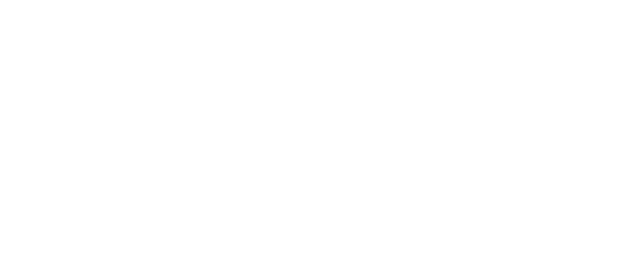
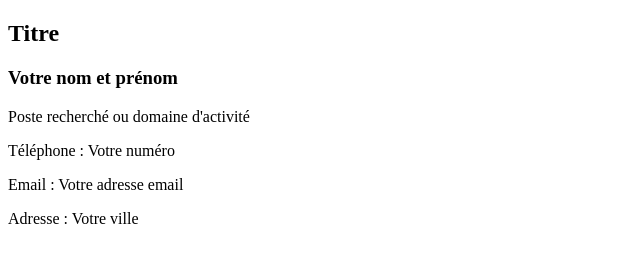
Before and after one commit to Reine008/mon-cv, a plain HTML site: page index.html in a window 1280 px wide. Shown: the whole page, without its empty margins (0-640 px from the left). Drawn offline with Linux system fonts and the light colour scheme.

Commit message:
mise en place de la section titre

```diff
--- a/index.html
+++ b/index.html
@@ -8,5 +8,14 @@
 </head>
 <body>
 
+    <!-- TITRE -->
+    <section>
+        <h2>Titre</h2>
+        <h3>Votre nom et prénom</h3>
+        <p>Poste recherché ou domaine d'activité</p>
+        <p>Téléphone : Votre numéro</p>
+        <p>Email : Votre adresse email</p>
+        <p>Adresse : Votre ville</p>
+    </section>
 </body>
 </html>
```
